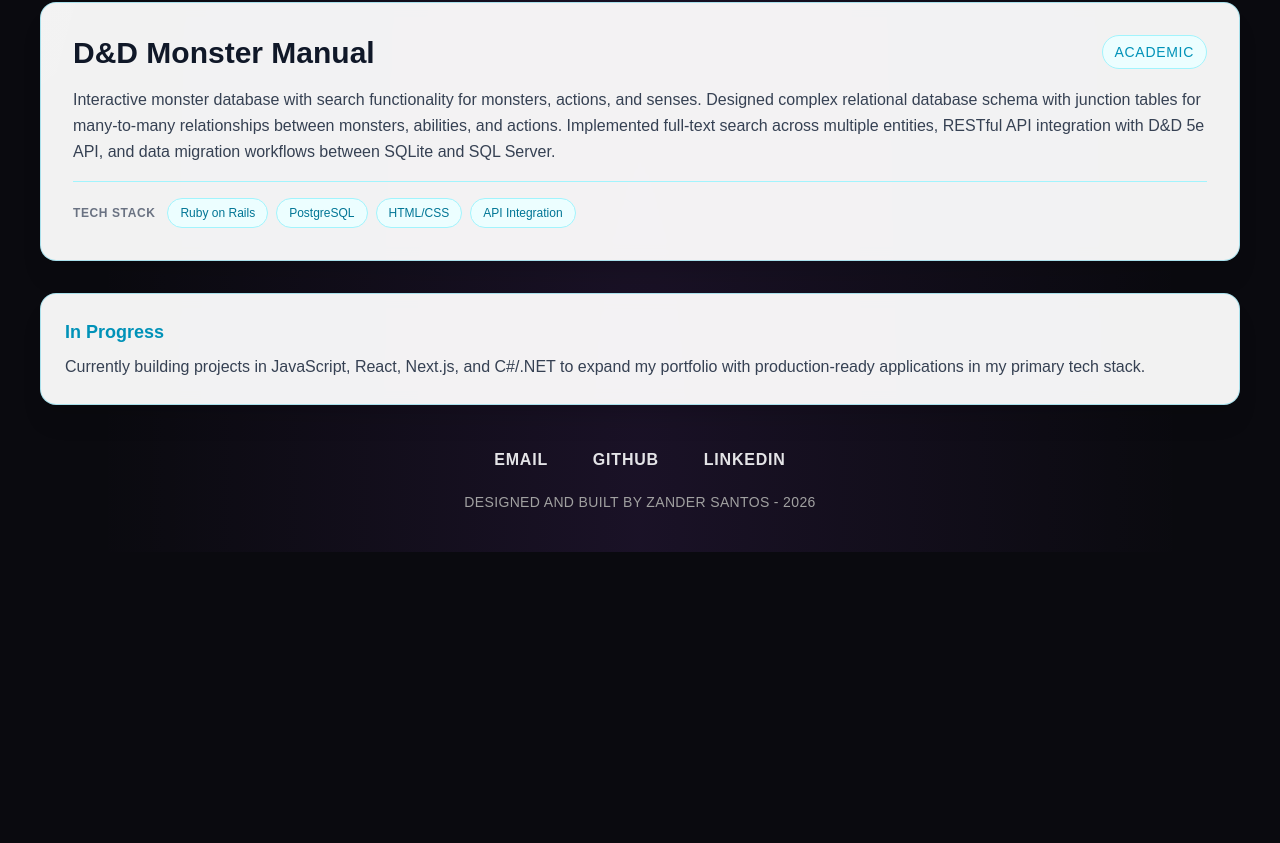
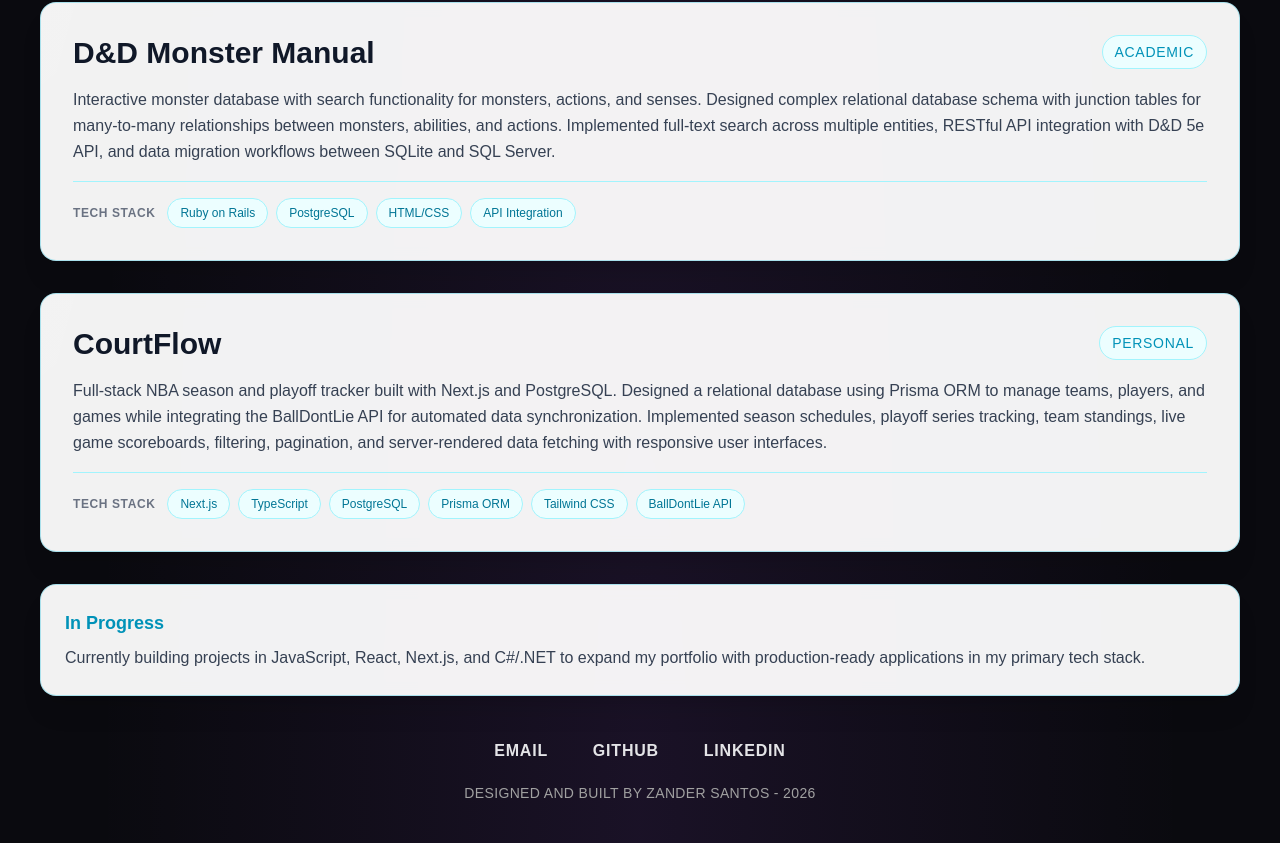
Before and after one commit to zandersantos/zander-santos-portfolio, a Next.js app in the folder zander-santos-portfolio/: page / in a window 1280 px wide. Shown: the part 4356-5199 px from the top of the page. Before the commit the page ends 4908 px from the top, so only its background shows below. Built offline with nearby package versions, Linux system fonts and the light colour scheme.

Commit message:
Updated the portfolio with new CourFlow project

```diff
--- a/zander-santos-portfolio/components/Projects.tsx
+++ b/zander-santos-portfolio/components/Projects.tsx
@@ -126,6 +126,51 @@ const Projects = () => {
                 </div>
               </div>
             </div>
+            <div className="skill-card bg-white/95 backdrop-blur-sm border border-cyan-500/30 rounded-2xl p-8 shadow-xl">
+              <div className="flex flex-col md:flex-row md:items-start md:justify-between mb-4 gap-4">
+                <Title>
+                  CourtFlow
+                </Title>
+                <RoleBadge>
+                  Personal
+                </RoleBadge>
+              </div>
+
+              <Paragraph>
+                Full-stack NBA season and playoff tracker built with Next.js and PostgreSQL.
+                Designed a relational database using Prisma ORM to manage teams, players, and
+                games while integrating the BallDontLie API for automated data synchronization.
+                Implemented season schedules, playoff series tracking, team standings, live game
+                scoreboards, filtering, pagination, and server-rendered data fetching with
+                responsive user interfaces.
+              </Paragraph>
+
+              <div className="flex flex-wrap gap-3 items-baseline pt-4 border-t border-cyan-200">
+                <p className="text-xs uppercase text-gray-500 font-semibold tracking-wider">
+                  Tech Stack
+                </p>
+                <div className="flex flex-wrap gap-2">
+                  <TechBadge variant="cyan">
+                    Next.js
+                  </TechBadge>
+                  <TechBadge variant="cyan">
+                    TypeScript
+                  </TechBadge>
+                  <TechBadge variant="cyan">
+                    PostgreSQL
+                  </TechBadge>
+                  <TechBadge variant="cyan">
+                    Prisma ORM
+                  </TechBadge>
+                  <TechBadge variant="cyan">
+                    Tailwind CSS
+                  </TechBadge>
+                  <TechBadge variant="cyan">
+                    BallDontLie API
+                  </TechBadge>
+                </div>
+              </div>
+            </div>
             <div className="skill-card bg-white/95 backdrop-blur-sm border border-cyan-500/30 rounded-2xl p-6 shadow-xl">
               <p className="text-lg font-semibold text-cyan-600 pb-2">
                 In Progress
```
